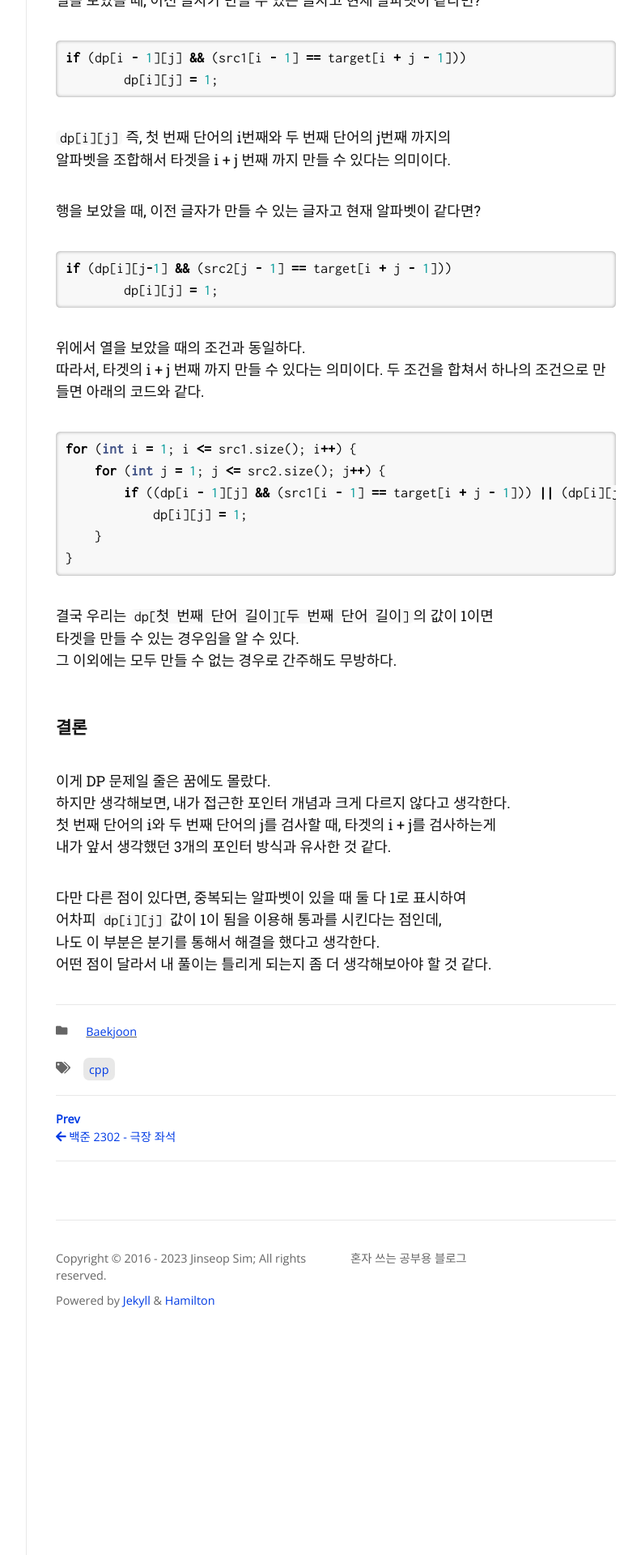
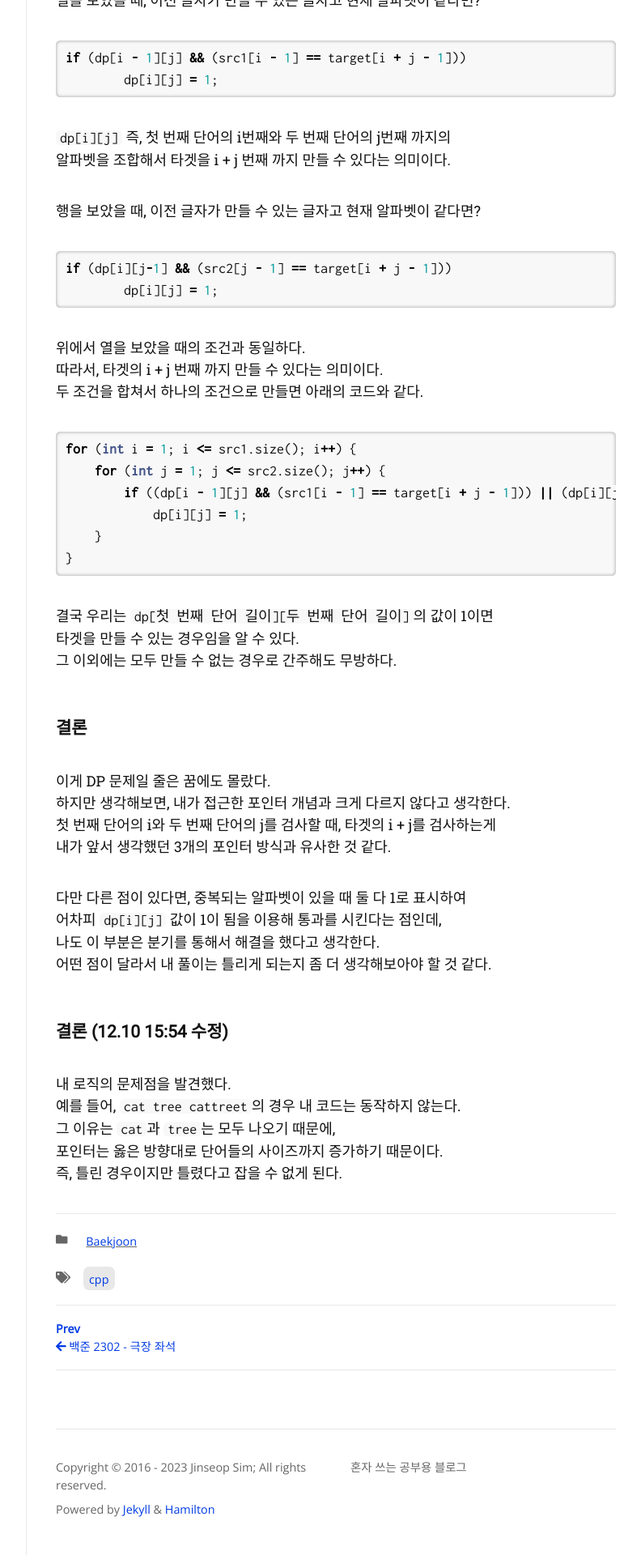
Before and after one commit to Jinseop-Sim/Jinseop-Sim.github.io, a Jekyll site: the page built from _posts/2023-12-10-bj-9177.md, in a window 1280 px wide. Shown: the part 2529-4449 px from the top of the page at 81% size, without its empty margins (357-1149 px from the left). Built offline with Jekyll 4.4.1, drawn with Linux system fonts in a browser that asks for light colours; nearby versions of some CDN libraries; some web fonts are replaced.

Commit message:
글 수정

````diff
--- a/_posts/2023-12-10-bj-9177.md
+++ b/_posts/2023-12-10-bj-9177.md
@@ -117,3 +117,10 @@
 어차피 ```dp[i][j]``` 값이 1이 됨을 이용해 통과를 시킨다는 점인데,
 나도 이 부분은 분기를 통해서 해결을 했다고 생각한다.
 어떤 점이 달라서 내 풀이는 틀리게 되는지 좀 더 생각해보아야 할 것 같다.
+
+### 결론 (12.10 15:54 수정)
+내 로직의 문제점을 발견했다.
+예를 들어, ```cat tree cattreet```의 경우 내 코드는 동작하지 않는다.
+그 이유는 ```cat```과 ```tree```는 모두 나오기 때문에,
+포인터는 옳은 방향대로 단어들의 사이즈까지 증가하기 때문이다.
+즉, 틀린 경우이지만 틀렸다고 잡을 수 없게 된다.
````
